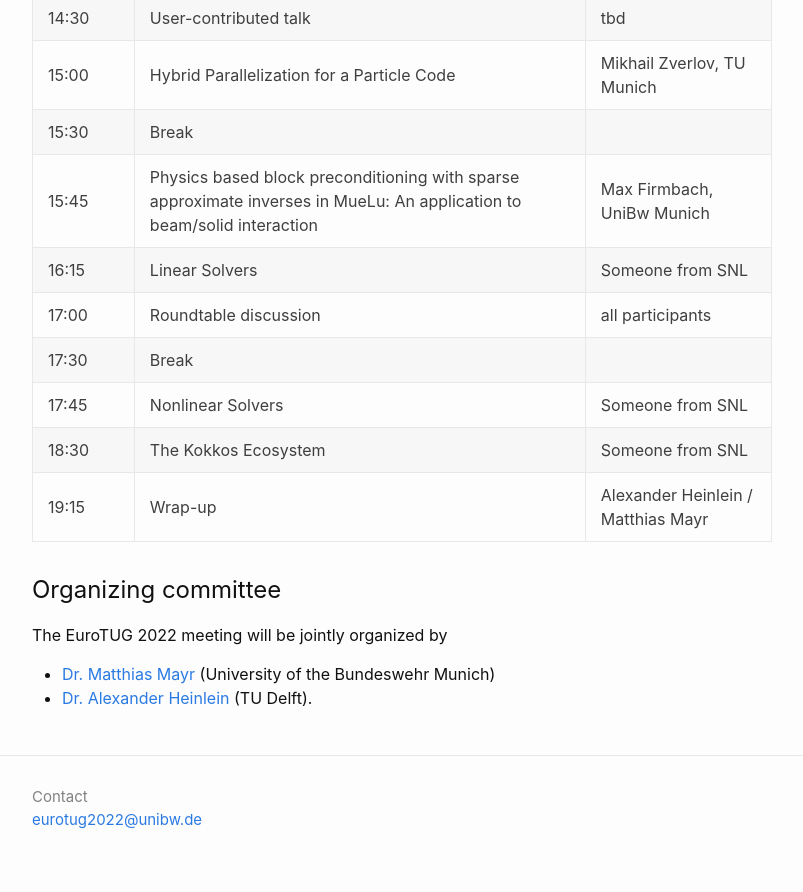
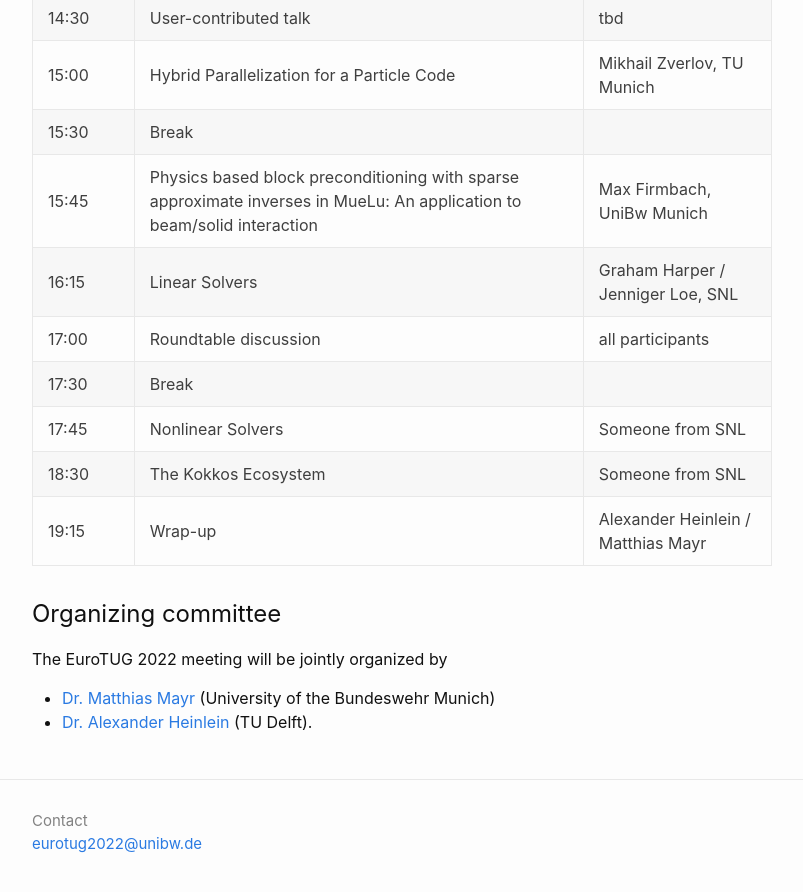
Before and after one commit to EuroTUG/eurotug.github.io, a Jekyll site: the page built from index.md, in a window 1280 px wide and 900 px high, scrolled down 3188 px. Shown: the top 892 px of the window, without its empty margins (238-1041 px from the left). Built offline with Jekyll 4.4.1, drawn with Linux system fonts in a browser that asks for light colours.

Commit message:
Update speakers for Linear Solvers talk

```diff
--- a/index.md
+++ b/index.md
@@ -106,7 +106,7 @@ Here's the tentative schedule:
 | 15:00 | Hybrid Parallelization for a Particle Code | Mikhail Zverlov, TU Munich |
 | 15:30 | Break | |
 | 15:45 | Physics based block preconditioning with sparse approximate inverses in MueLu: An application to beam/solid interaction | Max Firmbach, UniBw Munich |
-| 16:15 | Linear Solvers | Someone from SNL |
+| 16:15 | Linear Solvers | Graham Harper / Jenniger Loe, SNL |
 | 17:00 | Roundtable discussion | all participants |
 | 17:30 | Break | |
 | 17:45 | Nonlinear Solvers | Someone from SNL |
```
